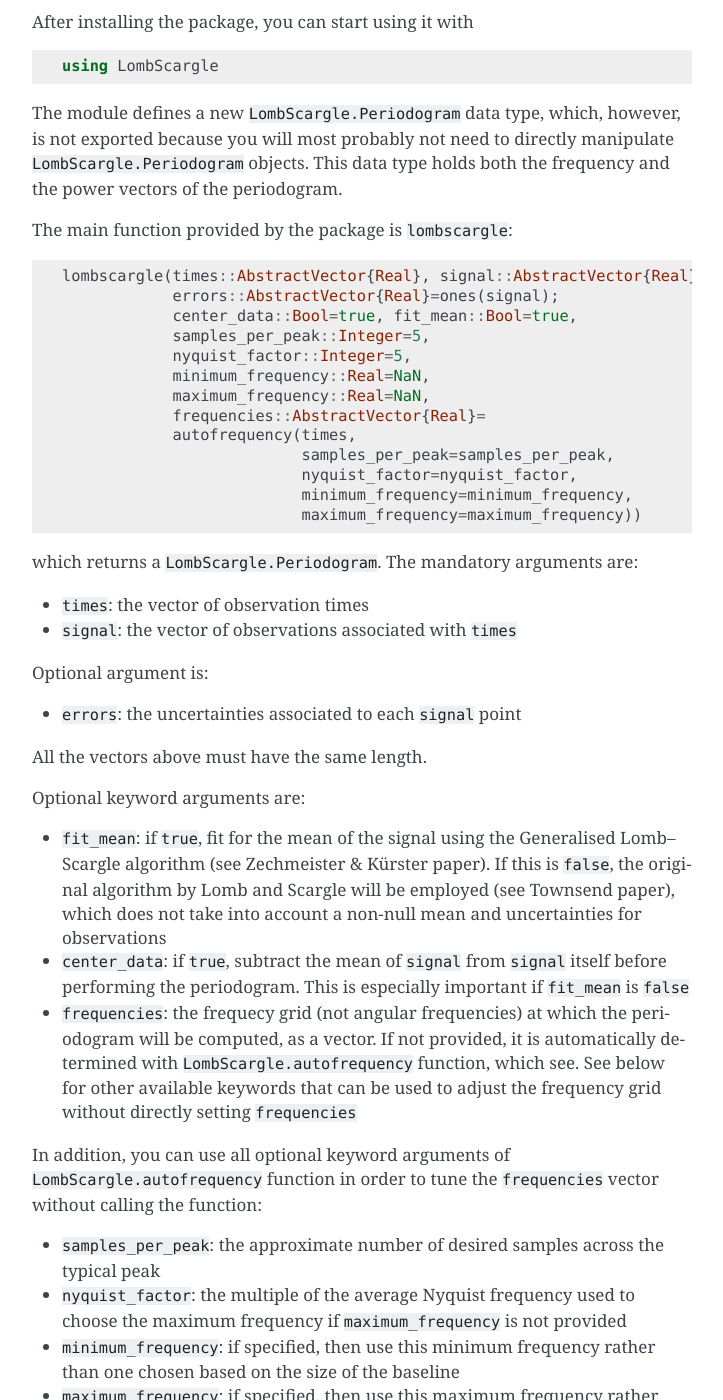
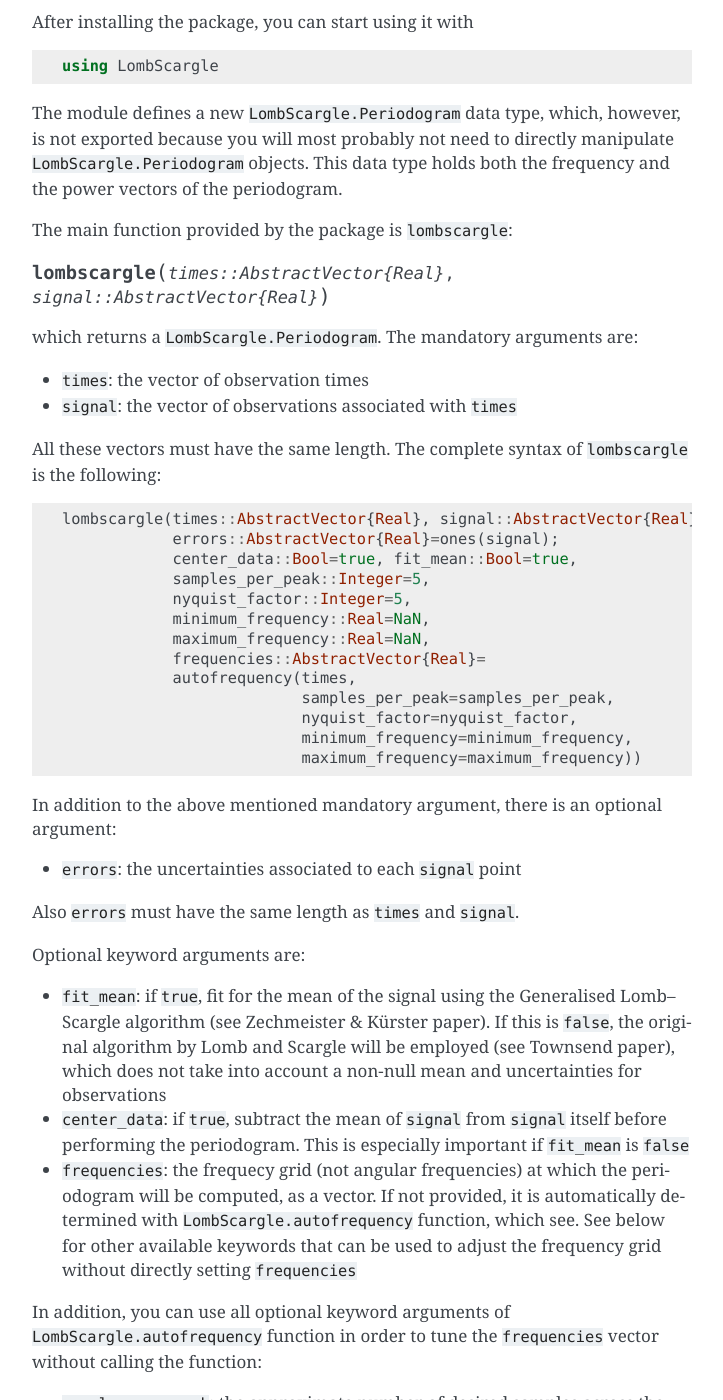
Before and after one commit to JuliaAstro/LombScargle.jl, a Sphinx documentation site: the page built from docs/index.rst, in a window 1280 px wide and 1400 px high, scrolled down 849 px. Shown: the whole window, without its empty margins (388-1111 px from the left). Built offline with Sphinx 7.4.7, drawn with Linux system fonts in a browser that asks for light colours; some of the changed text lies outside the part shown.

```diff
--- a/docs/index.rst
+++ b/docs/index.rst
@@ -56,6 +56,16 @@ and the power vectors of the periodogram.
 
 The main function provided by the package is ``lombscargle``:
 
+.. function:: lombscargle(times::AbstractVector{Real}, signal::AbstractVector{Real})
+
+which returns a ``LombScargle.Periodogram``.  The mandatory arguments are:
+
+-  ``times``: the vector of observation times
+-  ``signal``: the vector of observations associated with ``times``
+
+All these vectors must have the same length.  The complete syntax of
+``lombscargle`` is the following:
+
 .. code-block:: julia
 
     lombscargle(times::AbstractVector{Real}, signal::AbstractVector{Real},
@@ -72,16 +82,12 @@ The main function provided by the package is ``lombscargle``:
                               minimum_frequency=minimum_frequency,
                               maximum_frequency=maximum_frequency))
 
-which returns a ``LombScargle.Periodogram``.  The mandatory arguments are:
-
--  ``times``: the vector of observation times
--  ``signal``: the vector of observations associated with ``times``
-
-Optional argument is:
+In addition to the above mentioned mandatory argument, there is an optional
+argument:
 
 -  ``errors``: the uncertainties associated to each ``signal`` point
 
-All the vectors above must have the same length.
+Also ``errors`` must have the same length as ``times`` and ``signal``.
 
 Optional keyword arguments are:
 
```
Also changed, not shown: other parts of docs/index.rst (+2 -2 lines), NEWS.md (+8 -0 lines), 3 other files.
